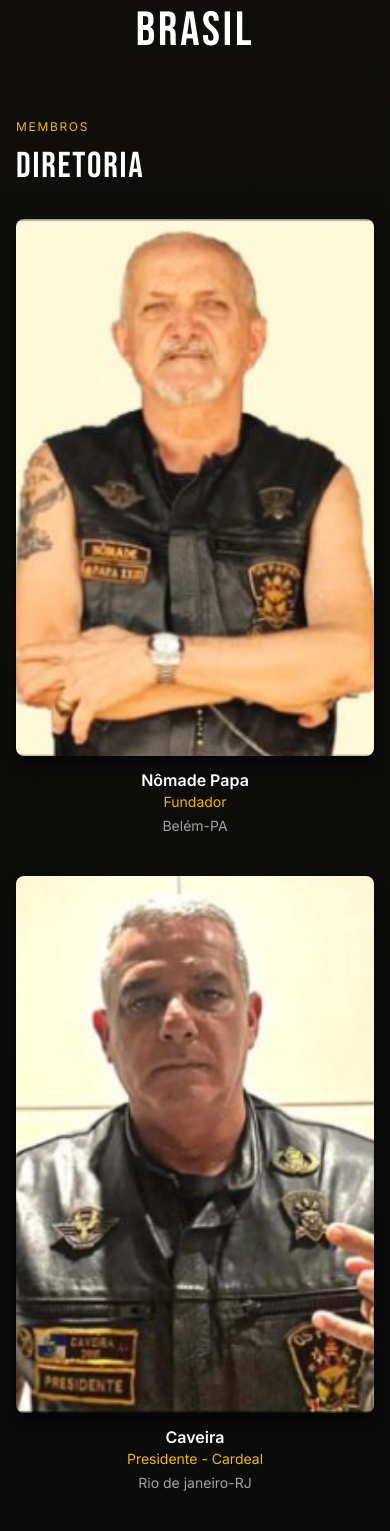
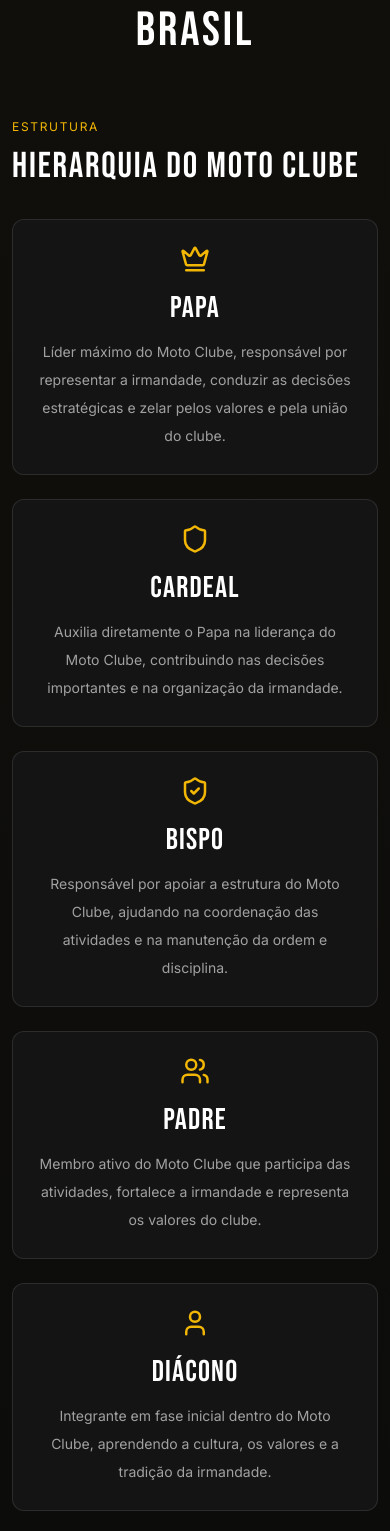
Before and after one commit to pedrocordova82/ospapas-site, a Next.js app in the folder web/: page /sobre in a window 390 px wide. Shown: the part 5794-7325 px from the top of the page. Built offline with nearby package versions, Linux system fonts and the light colour scheme.

Commit message:
Inclusão de hierarquia

```diff
--- a/web/app/sobre/page.tsx
+++ b/web/app/sobre/page.tsx
@@ -1,5 +1,5 @@
 import Image from "next/image";
-import { Crown, KeyRound, Landmark, Shield, Route, Handshake, Heart, HeartHandshake, Scale, Users, CheckCircle, ShieldCheck, UsersRound, HandMetal } from "lucide-react";
+import { Crown, KeyRound, Landmark, Shield, Route, Handshake, Heart, HeartHandshake, Scale, Users, CheckCircle, ShieldCheck, UsersRound, HandMetal, User } from "lucide-react";
 import { Reveal } from "@/components/ui/Reveal";
 
 const coatOfArmsItems = [
@@ -126,6 +126,39 @@ const leadership = [
     rank: "Representante - Cardeal",
     chapter: "Porto de Moz-PA",
     image: "/images/diretoria/varejao-representante-cardeal-subsede-porto-de-moz.png",
+  },
+];
+
+const hierarchy = [
+  {
+    icon: Crown,
+    title: "Papa",
+    description:
+      "Líder máximo do Moto Clube, responsável por representar a irmandade, conduzir as decisões estratégicas e zelar pelos valores e pela união do clube.",
+  },
+  {
+    icon: Shield,
+    title: "Cardeal",
+    description:
+      "Auxilia diretamente o Papa na liderança do Moto Clube, contribuindo nas decisões importantes e na organização da irmandade.",
+  },
+  {
+    icon: ShieldCheck,
+    title: "Bispo",
+    description:
+      "Responsável por apoiar a estrutura do Moto Clube, ajudando na coordenação das atividades e na manutenção da ordem e disciplina.",
+  },
+  {
+    icon: Users,
+    title: "Padre",
+    description:
+      "Membro ativo do Moto Clube que participa das atividades, fortalece a irmandade e representa os valores do clube.",
+  },
+  {
+    icon: User,
+    title: "Diácono",
+    description:
+      "Integrante em fase inicial dentro do Moto Clube, aprendendo a cultura, os valores e a tradição da irmandade.",
   },
 ];
 
@@ -277,6 +310,25 @@ export default function SobrePage() {
     </Reveal>
 
       <Reveal>
+        <section className="mx-auto w-full max-w-6xl px-3 pb-16 sm:px-6 lg:px-8">
+          <p className="text-xs uppercase tracking-[0.14em] text-[color:var(--color-gold-500)]">Estrutura</p>
+          <h2 className="mt-3 font-heading text-4xl uppercase tracking-[0.05em] text-white sm:text-5xl">Hierarquia do Moto Clube</h2>
+          <div className="mt-8 grid grid-cols-1 gap-6 md:grid-cols-2 lg:grid-cols-4">
+            {hierarchy.map((item) => {
+              const Icon = item.icon;
+              return (
+                <article key={item.title} className="rounded-xl border border-white/10 bg-[color:var(--color-bg-900)] p-6 text-center">
+                  <Icon size={30} className="mx-auto text-[color:var(--color-gold-500)]" />
+                  <h3 className="mt-4 font-heading text-3xl uppercase tracking-[0.04em] text-white">{item.title}</h3>
+                  <p className="mt-3 text-sm leading-7 text-[color:var(--color-text-300)]">{item.description}</p>
+                </article>
+              );
+            })}
+          </div>
+        </section>
+      </Reveal>
+
+      <Reveal>
         <section className="mx-auto w-full max-w-6xl px-4 sm:px-6 lg:px-8">
           <p className="text-xs uppercase tracking-[0.14em] text-[color:var(--color-gold-500)]">Membros</p>
           <h2 className="mt-3 font-heading text-4xl uppercase tracking-[0.05em] text-white sm:text-5xl">Diretoria</h2>
```
